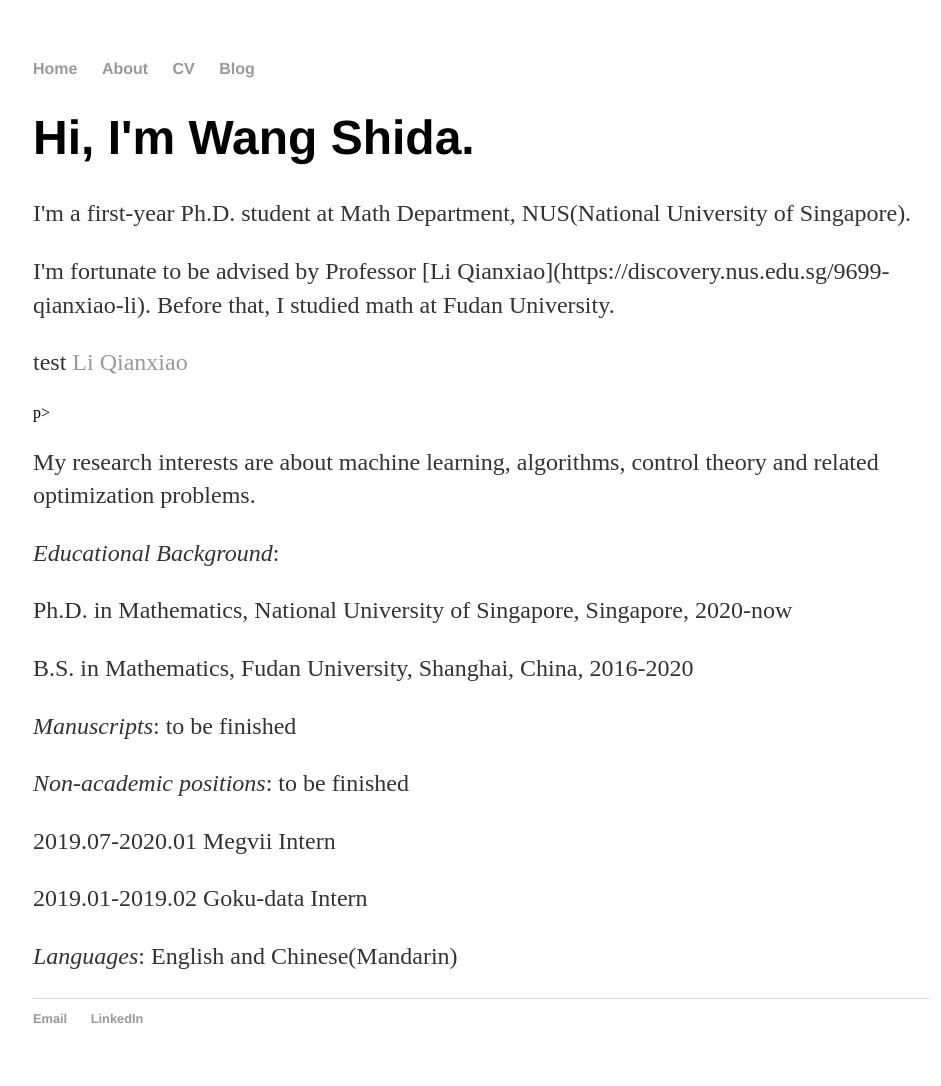
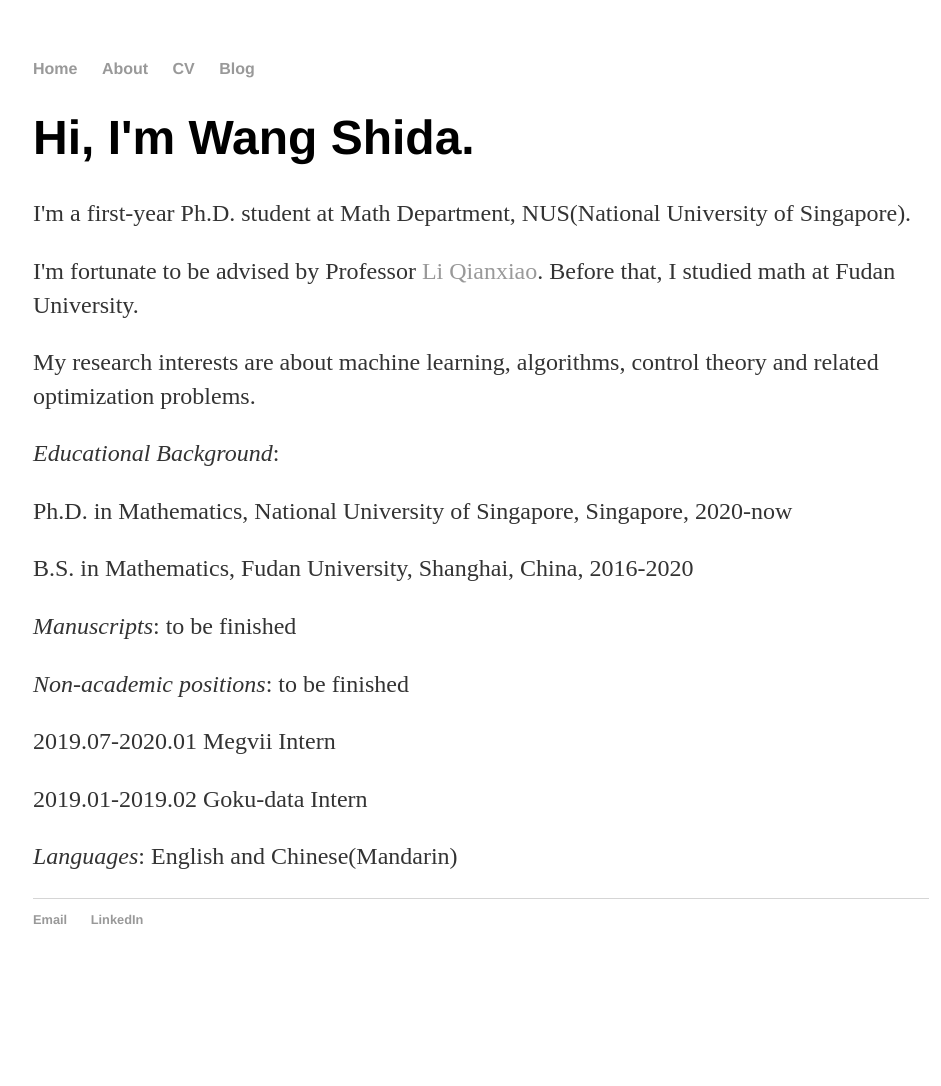
Before and after one commit to radarFudan/radarFudan.github.io, a Jekyll site: the page built from index.html, in a window 1280 px wide. Shown: the whole page, without its empty margins (159-1100 px from the left). Built offline with Jekyll 4.4.1, drawn with Linux system fonts in a browser that asks for light colours; after the commit the page ends 987 px from its top, so only the background shows below that.

Commit message:
Update index.html
Final modification to add a link for my supervisor

```diff
--- a/index.html
+++ b/index.html
@@ -5,9 +5,7 @@ title: Wang Shida
 <div class="blurb">
 	<h1>Hi, I'm Wang Shida.</h1>
 	<p> I'm a first-year Ph.D. student at Math Department, NUS(National University of Singapore). </p>
-    <p> I'm fortunate to be advised by Professor [Li Qianxiao](https://discovery.nus.edu.sg/9699-qianxiao-li). Before that, I studied math at Fudan University. </p>
-
-    <p>test <a href="https://discovery.nus.edu.sg/9699-qianxiao-li">Li Qianxiao</a> </p>p>
+    <p> I'm fortunate to be advised by Professor <a href="https://discovery.nus.edu.sg/9699-qianxiao-li">Li Qianxiao</a>. Before that, I studied math at Fudan University. </p>
     <p> My research interests are about machine learning, algorithms, control theory and related optimization problems. </p>
 
     <p><em>Educational Background</em>: <p>
```
